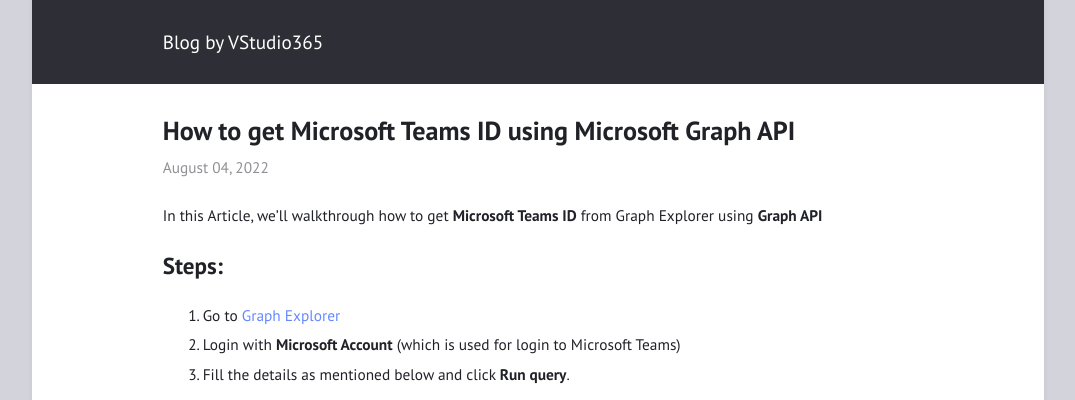
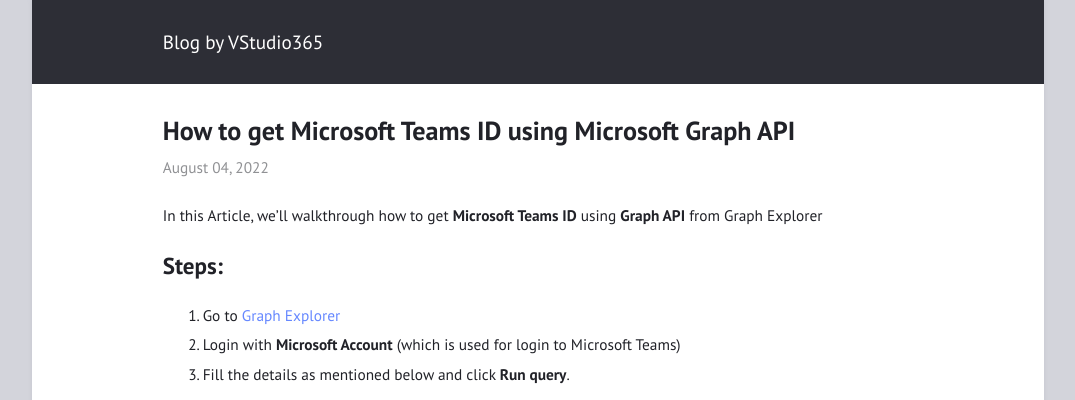
Before and after one commit to vstudio365/vstudio365.github.io, a Jekyll site: the page built from docs/_posts/2022-08-04-get-microsoft-teams-id.md, in a window 1280 px wide. Shown: the top 400 px of the page, without its empty margins (102-1177 px from the left). Built offline with Jekyll 4.4.1, drawn with Linux system fonts in a browser that asks for light colours.

Commit message:
description change

```diff
--- a/docs/_posts/2022-08-04-get-microsoft-teams-id.md
+++ b/docs/_posts/2022-08-04-get-microsoft-teams-id.md
@@ -7,7 +7,7 @@
 comment_id: 2
 ---
 
-In this Article, we'll walkthrough how to get **Microsoft Teams ID** from Graph Explorer using **Graph API**
+In this Article, we'll walkthrough how to get **Microsoft Teams ID** using **Graph API** from Graph Explorer
 
 
 ## Steps:
```
